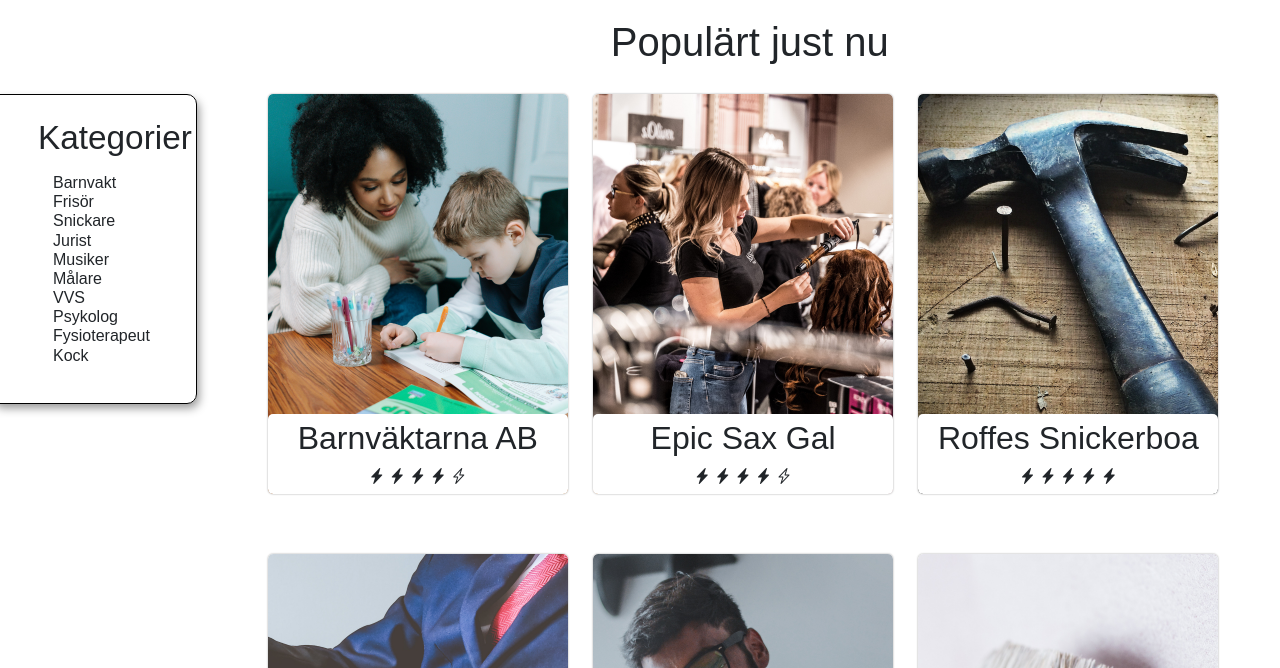
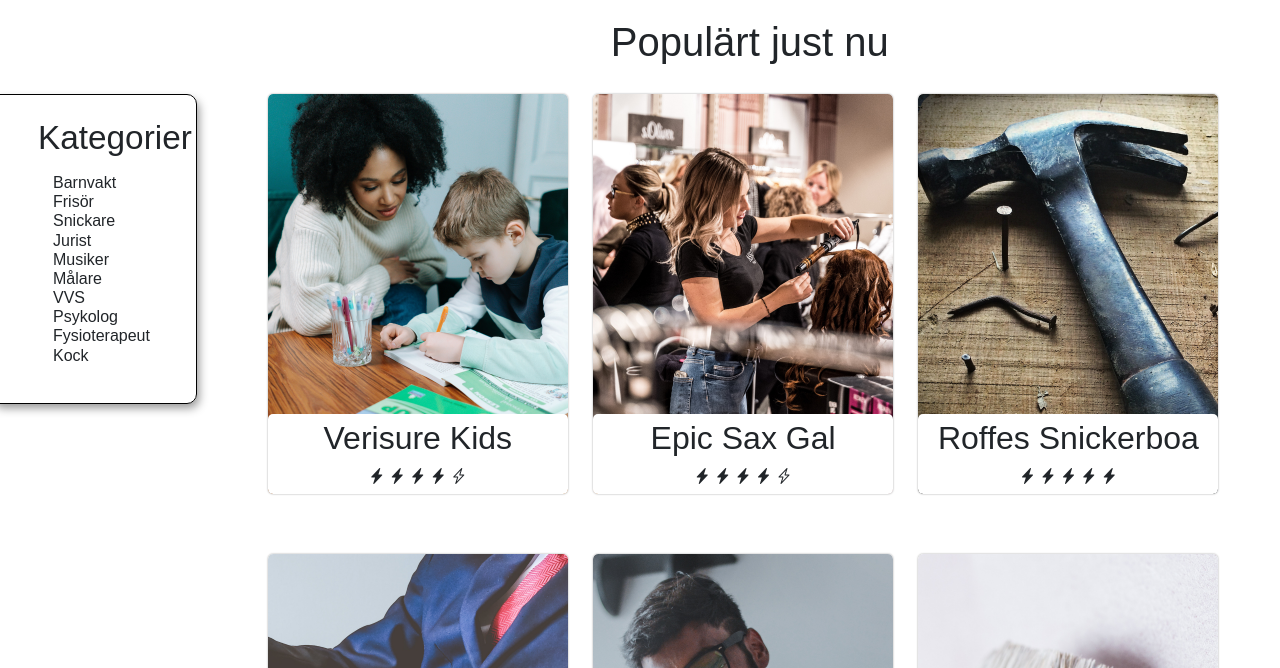
Before and after one commit to dennislundgren/MI-HTMLCSS-Gruppuppgift-Biz, a website: page produkt.html in a window 1280 px wide. Shown: the part 132-800 px from the top of the page. Drawn offline with nearby package versions, Linux system fonts and the light colour scheme; a web font is replaced by a local one.

Commit message:
updated productname

```diff
--- a/produkt.html
+++ b/produkt.html
@@ -81,7 +81,7 @@
         <div class="product">
           <img src="assets/services/babysitter.png" alt="en bild" />
           <div class="product-info">
-            <h2>Barnväktarna AB</h2>
+            <h2>Verisure Kids</h2>
             <div>
               <i class="bi bi-lightning-charge-fill"></i>
               <i class="bi bi-lightning-charge-fill"></i>
```
